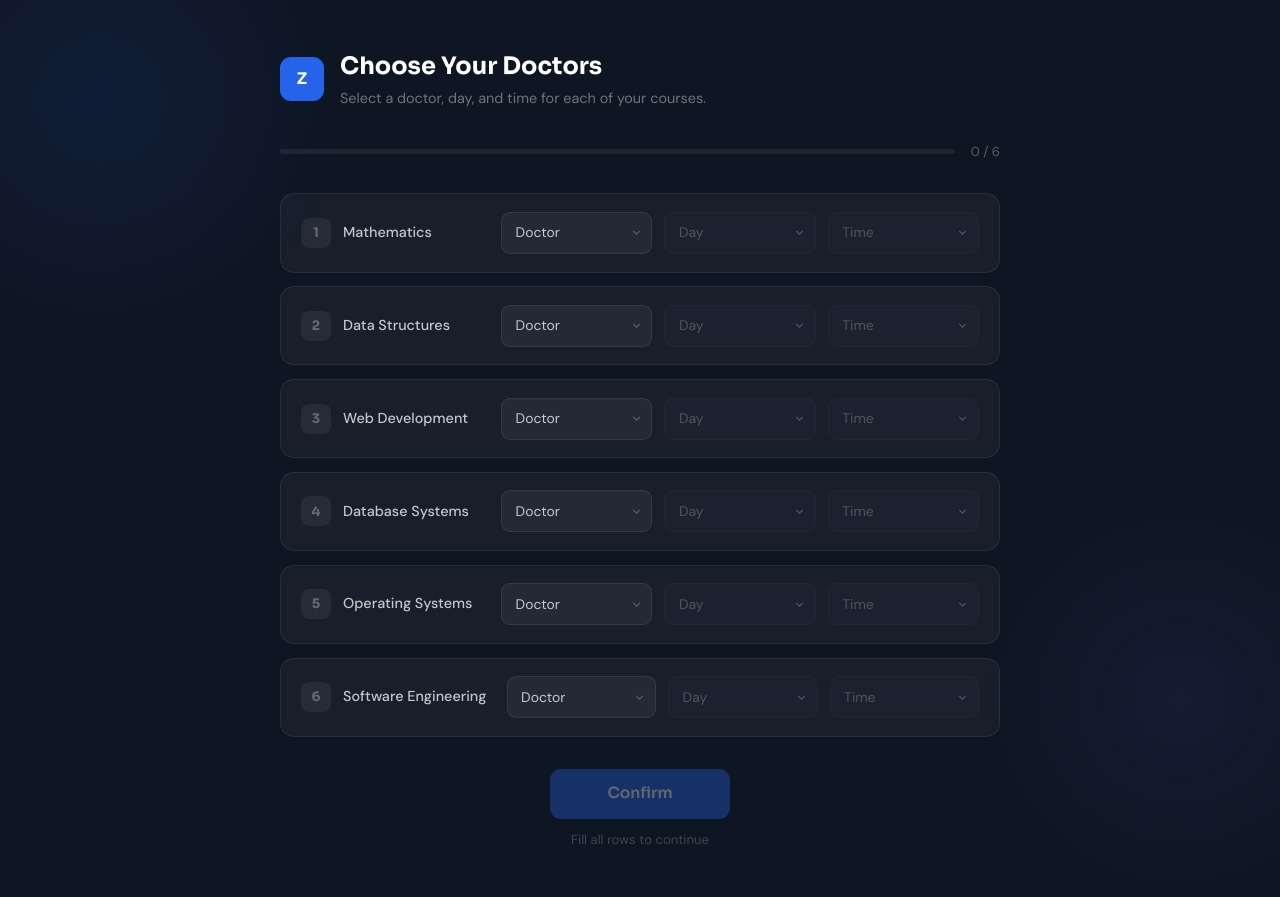
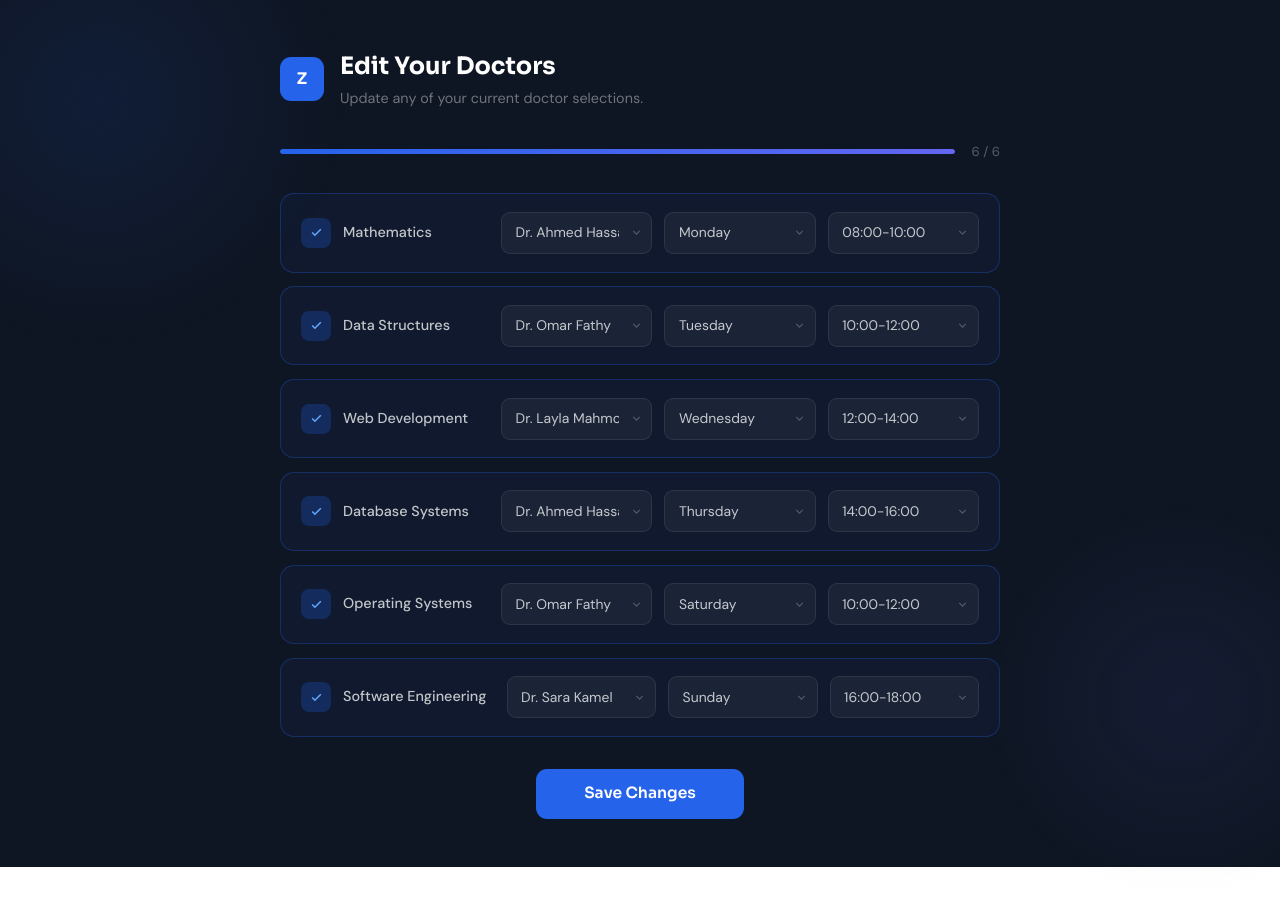
Before and after one commit to Mohamed-tarek107/Campus-Hub, an Angular app in the folder frontend/: page /assignDoctors in a window 1280 px wide. After the commit the page ends 867 px from the top, so only its background shows below. Built offline with nearby package versions, Linux system fonts and the light colour scheme.

Commit message:
added an option in settings allowing changing doctors by routing them back to the assign doctor component + added an if statments to get the doctors if they were assign before(not first time setup but edit) so they would be showen

```diff
--- a/frontend/src/app/app.routes.ts
+++ b/frontend/src/app/app.routes.ts
@@ -9,7 +9,6 @@ import { AnnouncementsComponent } from './components/announcements/announcements
 import { EventsComponent } from './components/events-component/events.component';
 import { FeedbackComponent } from './components/feedback.component/feedback.component';
 import { SettingsComponent } from './components/settings.component/settings.component';
-import { EditDoctorsComponent } from './components/edit-doctors.component/edit-doctors.component';
 
 export const routes: Routes = [
     { path: '', redirectTo: 'login', pathMatch: 'full'},
@@ -22,6 +21,5 @@ export const routes: Routes = [
     { path: 'announcements', component: AnnouncementsComponent},
     { path: 'events', component: EventsComponent},
     { path: 'feedback', component: FeedbackComponent},
-    { path: 'settings', component: SettingsComponent},
-    { path: 'editDoctors', component: EditDoctorsComponent}
+    { path: 'settings', component: SettingsComponent}
 ];
--- a/frontend/src/app/components/assigndoctors/assigndoctors.component.html
+++ b/frontend/src/app/components/assigndoctors/assigndoctors.component.html
@@ -9,8 +9,10 @@
     <div class="header">
       <div class="brand-icon">Z</div>
       <div>
-        <h1>Choose Your Doctors</h1>
-        <p>Select a doctor, day, and time for each of your courses.</p>
+        <h1 *ngIf="!isEditMode">Choose Your Doctors</h1>
+        <h1 *ngIf="isEditMode">Edit Your Doctors</h1>
+        <p *ngIf="!isEditMode">Select a doctor, day, and time for each of your courses.</p>
+        <p *ngIf="isEditMode">Update any of your current doctor selections.</p>
       </div>
     </div>
 
@@ -79,7 +81,8 @@
     <!-- Submit -->
     <div class="submit-row">
       <button class="btn-submit" (click)="onSubmit()" [disabled]="!allComplete || isLoading">
-        <span *ngIf="!isLoading">Confirm</span>
+        <span *ngIf="!isLoading && !isEditMode">Confirm</span>
+        <span *ngIf="!isLoading && isEditMode">Save Changes</span>
         <span *ngIf="isLoading" class="spinner"></span>
       </button>
       <p class="submit-hint" *ngIf="!allComplete">Fill all rows to continue</p>
--- a/frontend/src/app/components/assigndoctors/assigndoctors.component.ts
+++ b/frontend/src/app/components/assigndoctors/assigndoctors.component.ts
@@ -22,16 +22,17 @@ interface Selection {
 })
 export class AssignDoctorsComponent implements OnInit {
 
-  // ── Constants ─────────────────────────────────────────
   validDays      = ['monday','tuesday','wednesday','thursday','saturday','sunday'];
   validTimeSlots = ['08:00-10:00','10:00-12:00','12:00-14:00','14:00-16:00','16:00-18:00','18:00-20:00'];
 
-  // ── State ─────────────────────────────────────────────
   selections:   Selection[] = [];
   isLoading    = false;
   errorMessage = '';
 
-  // ── Computed ──────────────────────────────────────────
+  // true  → student came from settings, already has enrolled courses → pre-filled
+  // false → first time, everything empty
+  isEditMode = false;
+
   get completedCount(): number {
     return this.selections.filter((_, i) => this.isRowComplete(i)).length;
   }
@@ -47,15 +48,37 @@ export class AssignDoctorsComponent implements OnInit {
   constructor(private http: HttpClient, private router: Router) {}
 
   ngOnInit(): void {
-    // ── MOCK DATA — replace entirely when services are ready ──
+
+    // ── HOW MODE DETECTION WORKS ──────────────────────────────
+    // When services are ready, ngOnInit does ONE call:
+    //   GET /api/student/courses  (the enrolled courses endpoint)
+    //
+    // If response returns rows with doctor_name/day/timeslot already filled
+    //   → isEditMode = true  → pre-fill the dropdowns
+    //
+    // If response returns empty array (student has no enrollments yet)
+    //   → isEditMode = false → call GET /api/student/courses/available instead
+    //     and build empty rows so the student picks for the first time
+    //
+    // The component itself figures out the mode — settings doesn't need to pass anything.
+    // ─────────────────────────────────────────────────────────
+
+    // ── MOCK — replace with service calls when ready ──────────
+
+    // Simulating: does this student already have enrolled courses?
+    const alreadyEnrolled = true; // ← flip to false to test first-time mode
+
+    if (alreadyEnrolled) {
+      // EDIT MODE — student came from settings, pre-fill their existing selections
+      this.isEditMode = true;
 
       this.selections = [
         {
           course_id:   '1',
           course_name: 'Mathematics',
-        doctor_name: '',
-        day:         '',
-        timeslot:    '',
+          doctor_name: 'Dr. Ahmed Hassan',   // ← pre-filled from DB
+          day:         'monday',             // ← pre-filled from DB
+          timeslot:    '08:00-10:00',        // ← pre-filled from DB
           doctors: [
             { id: 'd1', name: 'Dr. Ahmed Hassan' },
             { id: 'd2', name: 'Dr. Sara Kamel'   },
@@ -64,20 +87,20 @@ export class AssignDoctorsComponent implements OnInit {
         {
           course_id:   '2',
           course_name: 'Data Structures',
-        doctor_name: '',
-        day:         '',
-        timeslot:    '',
+          doctor_name: 'Dr. Omar Fathy',
+          day:         'tuesday',
+          timeslot:    '10:00-12:00',
           doctors: [
-          { id: 'd3', name: 'Dr. Omar Fathy'   },
-          { id: 'd4', name: 'Dr. Nour El-Din'  },
+            { id: 'd3', name: 'Dr. Omar Fathy'  },
+            { id: 'd4', name: 'Dr. Nour El-Din' },
           ]
         },
         {
           course_id:   '3',
           course_name: 'Web Development',
-        doctor_name: '',
-        day:         '',
-        timeslot:    '',
+          doctor_name: 'Dr. Layla Mahmoud',
+          day:         'wednesday',
+          timeslot:    '12:00-14:00',
           doctors: [
             { id: 'd5', name: 'Dr. Layla Mahmoud' },
           ]
@@ -85,9 +108,9 @@ export class AssignDoctorsComponent implements OnInit {
         {
           course_id:   '4',
           course_name: 'Database Systems',
-        doctor_name: '',
-        day:         '',
-        timeslot:    '',
+          doctor_name: 'Dr. Ahmed Hassan',
+          day:         'thursday',
+          timeslot:    '14:00-16:00',
           doctors: [
             { id: 'd1', name: 'Dr. Ahmed Hassan' },
             { id: 'd6', name: 'Dr. Mona Saleh'   },
@@ -96,9 +119,9 @@ export class AssignDoctorsComponent implements OnInit {
         {
           course_id:   '5',
           course_name: 'Operating Systems',
-        doctor_name: '',
-        day:         '',
-        timeslot:    '',
+          doctor_name: 'Dr. Omar Fathy',
+          day:         'saturday',
+          timeslot:    '10:00-12:00',
           doctors: [
             { id: 'd3', name: 'Dr. Omar Fathy' },
           ]
@@ -106,9 +129,9 @@ export class AssignDoctorsComponent implements OnInit {
         {
           course_id:   '6',
           course_name: 'Software Engineering',
-        doctor_name: '',
-        day:         '',
-        timeslot:    '',
+          doctor_name: 'Dr. Sara Kamel',
+          day:         'sunday',
+          timeslot:    '16:00-18:00',
           doctors: [
             { id: 'd2', name: 'Dr. Sara Kamel'  },
             { id: 'd4', name: 'Dr. Nour El-Din' },
@@ -116,44 +139,52 @@ export class AssignDoctorsComponent implements OnInit {
         },
       ];
 
-    // ── SERVICE STEPS (uncomment and implement when ready) ────
+    } else {
+      // FIRST TIME MODE — empty selections, student picks everything fresh
+      this.isEditMode = false;
 
-    // STEP 1 — inject your CoursesService in the constructor:
-    //   constructor(private coursesService: CoursesService, private router: Router) {}
+      this.selections = [
+        { course_id: '1', course_name: 'Mathematics',          doctor_name: '', day: '', timeslot: '', doctors: [{ id: 'd1', name: 'Dr. Ahmed Hassan' }, { id: 'd2', name: 'Dr. Sara Kamel' }] },
+        { course_id: '2', course_name: 'Data Structures',      doctor_name: '', day: '', timeslot: '', doctors: [{ id: 'd3', name: 'Dr. Omar Fathy' },   { id: 'd4', name: 'Dr. Nour El-Din' }] },
+        { course_id: '3', course_name: 'Web Development',      doctor_name: '', day: '', timeslot: '', doctors: [{ id: 'd5', name: 'Dr. Layla Mahmoud' }] },
+        { course_id: '4', course_name: 'Database Systems',     doctor_name: '', day: '', timeslot: '', doctors: [{ id: 'd1', name: 'Dr. Ahmed Hassan' }, { id: 'd6', name: 'Dr. Mona Saleh' }] },
+        { course_id: '5', course_name: 'Operating Systems',    doctor_name: '', day: '', timeslot: '', doctors: [{ id: 'd3', name: 'Dr. Omar Fathy' }] },
+        { course_id: '6', course_name: 'Software Engineering', doctor_name: '', day: '', timeslot: '', doctors: [{ id: 'd2', name: 'Dr. Sara Kamel' }, { id: 'd4', name: 'Dr. Nour El-Din' }] },
+      ];
+    }
 
-    // STEP 2 — call GET /api/student/courses/available to get this student's courses:
-    //   this.coursesService.getAvailable().subscribe(courses => {
-    //     this.selections = courses.map(c => ({
-    //       course_id:   c.id,
-    //       course_name: c.course_name,
-    //       doctor_name: '',
-    //       day:         '',
-    //       timeslot:    '',
-    //       doctors:     []
-    //     }));
+    // ── SERVICE STEPS (replace mock above with this when ready) ──
     //
-    //     // STEP 3 — for each course, fetch its available doctors:
-    //     this.selections.forEach((sel, i) => {
-    //       this.coursesService.getDoctors(sel.course_id).subscribe(doctors => {
-    //         this.selections[i].doctors = doctors;
+    // STEP 1 — inject CoursesService and StudentService in constructor
+    //
+    // STEP 2 — call enrolled courses:
+    //   this.studentService.getEnrolledCourses().subscribe(enrolled => {
+    //
+    //     if (enrolled.length > 0) {
+    //       // EDIT MODE — student already has selections, pre-fill them
+    //       this.isEditMode = true;
+    //       this.selections = enrolled.map(c => ({
+    //         course_id:   c.course_id,
+    //         course_name: c.course_name,
+    //         doctor_name: c.doctor_name,   // from studentCourses join
+    //         day:         c.day,
+    //         timeslot:    c.timeslot,
+    //         doctors:     []
+    //       }));
+    //     } else {
+    //       // FIRST TIME MODE — no enrollments yet, load available courses
+    //       this.isEditMode = false;
+    //       this.studentService.getAvailableCourses().subscribe(available => {
+    //         this.selections = available.map(c => ({
+    //           course_id:   c.id,
+    //           course_name: c.course_name,
+    //           doctor_name: '', day: '', timeslot: '',
+    //           doctors:     []
+    //         }));
     //       });
-    //     });
-    //   });
-
-    // ── FOR REASSIGN MODE (same component, different flow) ────
-
-    // STEP 1 same as above but call getEnrolled() instead of getAvailable():
-    //   this.coursesService.getEnrolled().subscribe(courses => {
-    //     this.selections = courses.map(c => ({
-    //       course_id:   c.course_id,
-    //       course_name: c.course_name,
-    //       doctor_name: c.doctor_name,   // ← pre-filled from existing enrollment
-    //       day:         c.day,           // ← pre-filled
-    //       timeslot:    c.timeslot,      // ← pre-filled
-    //       doctors:     []
-    //     }));
+    //     }
     //
-    //     // STEP 2 — still need to load doctors per course for the dropdown options:
+    //     // STEP 3 — after either branch, load doctors per course:
     //     this.selections.forEach((sel, i) => {
     //       this.coursesService.getDoctors(sel.course_id).subscribe(doctors => {
     //         this.selections[i].doctors = doctors;
@@ -167,9 +198,7 @@ export class AssignDoctorsComponent implements OnInit {
     return !!(sel.doctor_name && sel.day && sel.timeslot);
   }
 
-  onFieldChange(): void {
-    // Triggers computed getters to re-evaluate — no extra logic needed
-  }
+  onFieldChange(): void {}
 
   onSubmit(): void {
     this.isLoading    = true;
@@ -184,27 +213,18 @@ export class AssignDoctorsComponent implements OnInit {
       }))
     };
 
-    console.log('Submitting selections (mock):', body);
+    console.log('Submitting:', body);
 
-    // ── SERVICE STEPS ─────────────────────────────────────────
-
-    // STEP 1 — inject StudentService in the constructor
-    // STEP 2 — call the assign endpoint:
+    // TODO when service ready:
+    // Endpoint is the same whether first-time or edit — backend uses upsert logic:
     //   this.studentService.assignDoctors(body).subscribe({
-    //     next: () => {
-    //       this.isLoading = false;
-    //       this.router.navigate(['/dashboard']);
-    //     },
-    //     error: (err) => {
-    //       this.isLoading    = false;
-    //       this.errorMessage = err.error?.message || 'Something went wrong. Please try again.';
-    //     }
+    //     next: () => { this.isLoading = false; this.router.navigate(['/dashboard']); },
+    //     error: (err) => { this.isLoading = false; this.errorMessage = err.error?.message || 'Something went wrong.'; }
     //   });
 
-    // MOCK — remove this timeout once service is connected:
+    // MOCK spinner
     setTimeout(() => {
       this.isLoading = false;
-      // this.router.navigate(['/dashboard']);
     }, 1000);
   }
 }
--- a/frontend/src/app/components/edit-doctors.component/edit-doctors.component.html
+++ /dev/null
@@ -1 +0,0 @@
-<p>edit-doctors.component works!</p>
--- a/frontend/src/app/components/settings.component/settings.component.css
+++ b/frontend/src/app/components/settings.component/settings.component.css
@@ -183,3 +183,61 @@
   .fields { grid-template-columns: 1fr; }
   .page { padding: 1.5rem 1rem; }
 }
+
+/* ── Doctor Selections Nav Card ──────────────────────── */
+.nav-card {
+  display: flex;
+  align-items: center;
+  justify-content: space-between;
+  cursor: pointer;
+  transition: border-color .2s, background .2s;
+  padding: 1.25rem 1.5rem;
+}
+
+.nav-card:hover {
+  border-color: rgba(37,99,235,.35);
+  background: rgba(37,99,235,.05);
+}
+
+.nav-card-left {
+  display: flex;
+  align-items: center;
+  gap: 1rem;
+}
+
+.nav-icon {
+  width: 42px; height: 42px;
+  background: rgba(37,99,235,.15);
+  border-radius: 11px;
+  display: flex; align-items: center; justify-content: center;
+  flex-shrink: 0;
+}
+
+.nav-icon svg {
+  width: 18px; height: 18px;
+  color: #60a5fa;
+}
+
+.nav-card-title {
+  font-family: 'Sora', sans-serif;
+  font-size: .97rem; font-weight: 600;
+  color: white; margin-bottom: .2rem;
+  border: none; padding: 0;
+}
+
+.nav-card-sub {
+  font-size: .83rem;
+  color: rgba(255,255,255,.35);
+}
+
+.nav-arrow {
+  width: 16px; height: 16px;
+  color: rgba(255,255,255,.25);
+  flex-shrink: 0;
+  transition: color .2s, transform .2s;
+}
+
+.nav-card:hover .nav-arrow {
+  color: #60a5fa;
+  transform: translateX(3px);
+}
--- a/frontend/src/app/components/settings.component/settings.component.html
+++ b/frontend/src/app/components/settings.component/settings.component.html
@@ -26,6 +26,26 @@
       </div>
 
       <div class="sections">
+
+        <!-- Doctor Selections Card -->
+        <div class="section-card nav-card" (click)="goToAssignDoctors()">
+          <div class="nav-card-left">
+            <div class="nav-icon">
+              <svg viewBox="0 0 24 24" fill="none" stroke="currentColor" stroke-width="2">
+                <path d="M20 21v-2a4 4 0 0 0-4-4H8a4 4 0 0 0-4 4v2"/>
+                <circle cx="12" cy="7" r="4"/>
+              </svg>
+            </div>
+            <div>
+              <h2 class="nav-card-title">My Doctor Selections</h2>
+              <p class="nav-card-sub">View or change the doctors assigned to your courses.</p>
+            </div>
+          </div>
+          <svg class="nav-arrow" viewBox="0 0 24 24" fill="none" stroke="currentColor" stroke-width="2">
+            <line x1="5" y1="12" x2="19" y2="12"/>
+            <polyline points="12 5 19 12 12 19"/>
+          </svg>
+        </div>
 
         <!-- Profile Info -->
         <div class="section-card">
--- a/frontend/src/app/components/settings.component/settings.component.ts
+++ b/frontend/src/app/components/settings.component/settings.component.ts
@@ -1,6 +1,7 @@
 import { Component, OnInit } from '@angular/core';
 import { CommonModule } from '@angular/common';
 import { FormsModule } from '@angular/forms';
+import { Router } from '@angular/router';
 import { SidenavComponent } from '../sidenav/sidenav.component';
 import { TopnavComponent } from '../uppernav/uppernav.component';
 
@@ -13,7 +14,6 @@ import { TopnavComponent } from '../uppernav/uppernav.component';
 })
 export class SettingsComponent implements OnInit {
 
-  // ── State ─────────────────────────────────────────────
   isLoadingProfile  = false;
   isLoadingPassword = false;
   successMsg = '';
@@ -22,7 +22,6 @@ export class SettingsComponent implements OnInit {
   showCurrentPass = false;
   showNewPass     = false;
 
-  // ── Forms ─────────────────────────────────────────────
   profileForm = {
     username:     '',
     phone_number: '',
@@ -37,15 +36,24 @@ export class SettingsComponent implements OnInit {
     confirmPassword: ''
   };
 
+  constructor(private router: Router) {}
+
   ngOnInit(): void {
     // TODO: GET /api/student/profile → populate profileForm fields
+  }
+
+  // Navigates to assign-doctors.
+  // Pass mode='edit' so the component knows to load existing selections.
+  // Pass mode='assign' for first-time students (handled by is_firstlogin check server-side).
+  // The assign-doctors component itself decides what to show based on whether
+  // the student already has enrolled courses or not.
+  goToAssignDoctors(): void {
+    this.router.navigate(['/assignDoctors']);
   }
 
   onSaveProfile(): void {
     this.clearMessages();
     // TODO: PATCH /api/student/profile with profileForm
-    // on success → successMsg = 'Profile updated successfully.'
-    // on error   → errorMsg = error message
   }
 
   onChangePassword(): void {
@@ -55,8 +63,6 @@ export class SettingsComponent implements OnInit {
       return;
     }
     // TODO: PATCH /api/student/password with { currentPassword, newPassword }
-    // on success → successMsg = 'Password updated successfully.'
-    // on error   → errorMsg = error message
   }
 
   private clearMessages(): void {
```
Also changed, not shown: frontend/src/app/components/edit-doctors.component/edit-doctors.component.ts (deleted, +0 -11 lines), frontend/src/app/components/edit-doctors.component/edit-doctors.component.css (deleted), 1 other file (tests, documents, lock files or other folders). Lines whose indentation alone changed are shown as unchanged.
